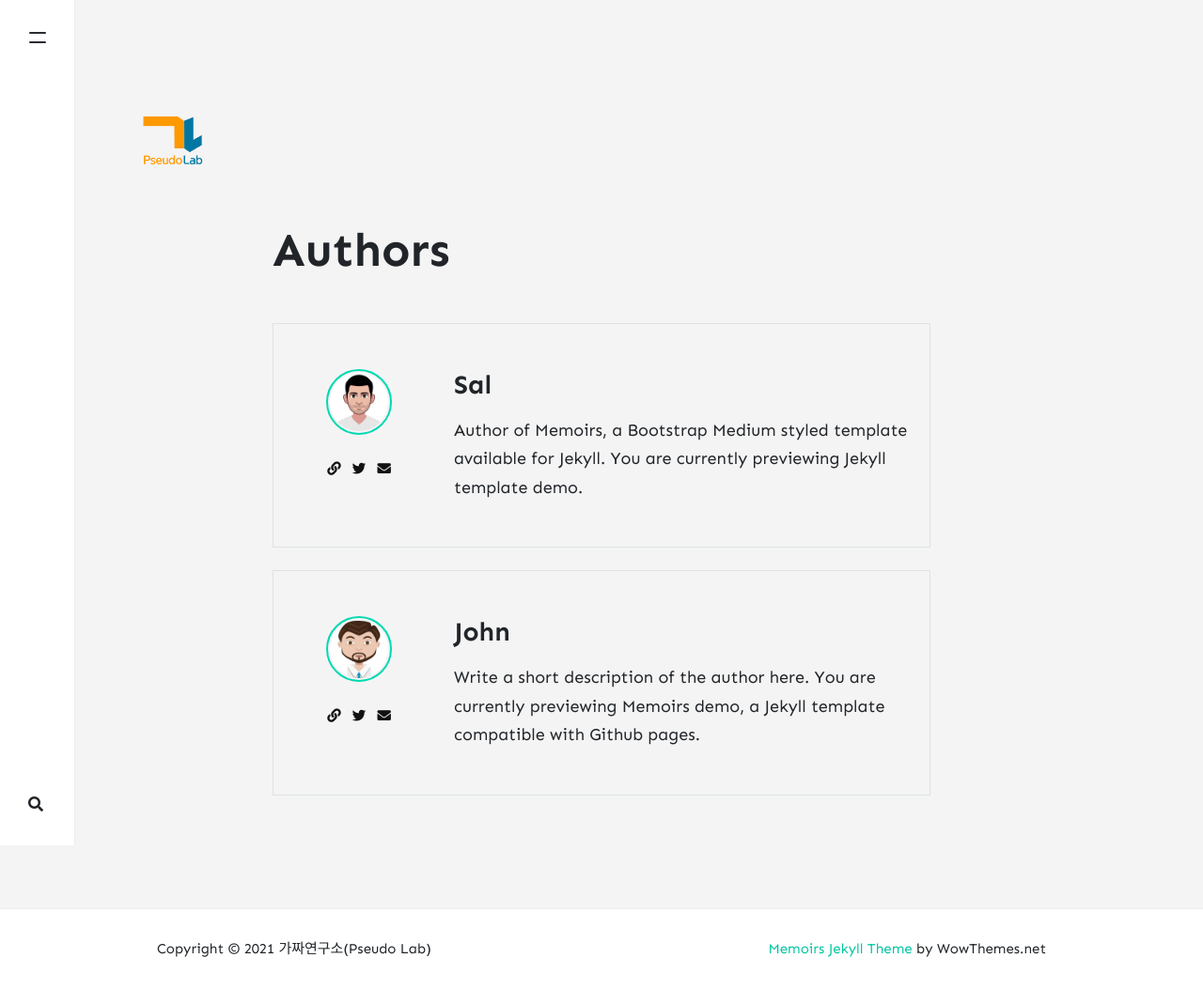
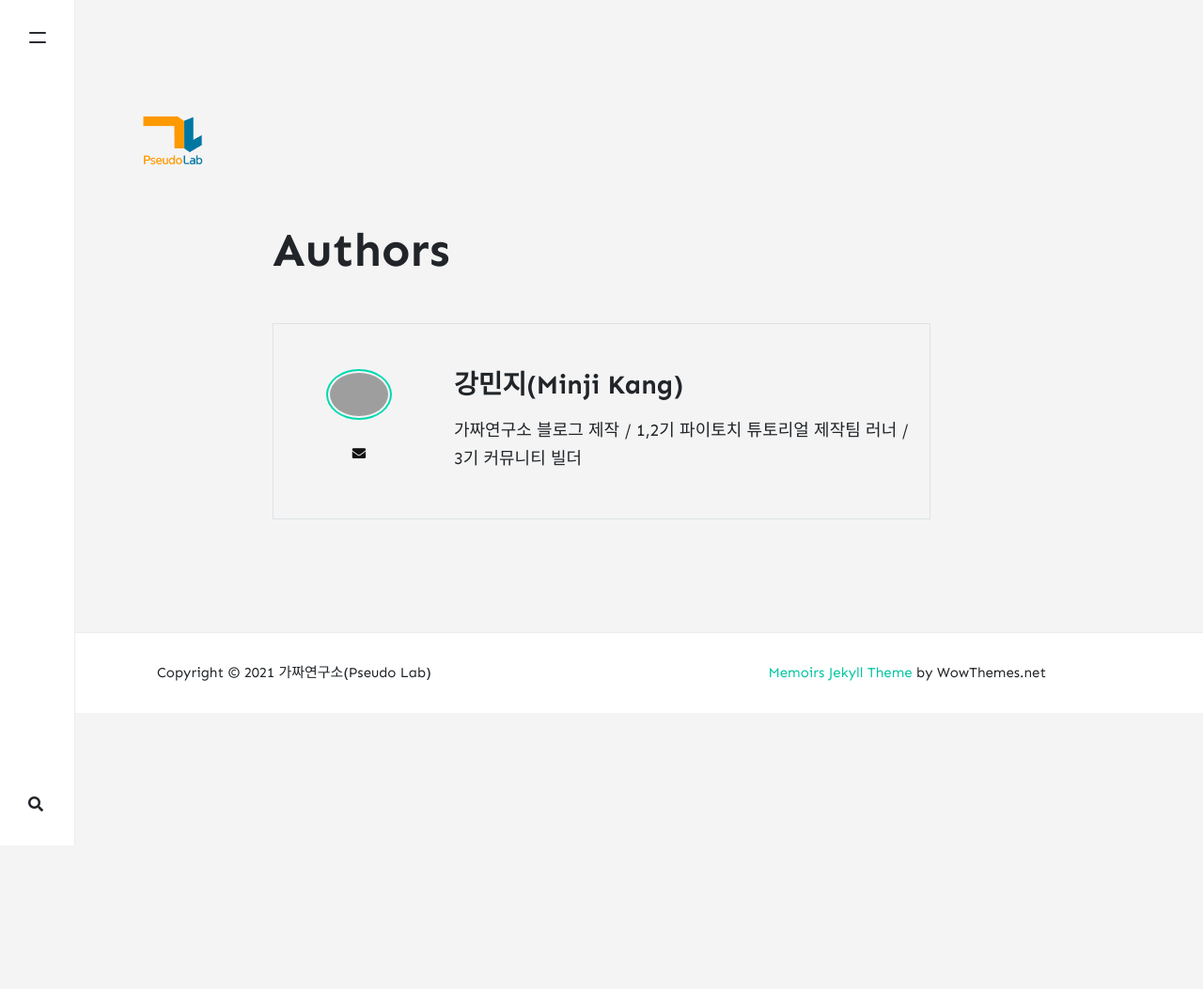
Before and after one commit to pseudolab/pseudolab.github.io, a Jekyll site: the page built from _pages/authors.html, in a window 1280 px wide. Shown: the whole page at 94% size. Built offline with Jekyll 4.4.1, drawn with Linux system fonts in a browser that asks for light colours; nearby versions of some CDN libraries; comment, search, counter and statistics services are not loaded; after the commit the page ends 900 px from its top, so only the background shows below that; grey boxes are pictures that could not be loaded.

```diff
--- a/_config.yml
+++ b/_config.yml
@@ -14,22 +14,24 @@ email: pseudolab.operator@gmail.com
 
 # Authors
 authors:
-  sal:
-    name: Sal
-    display_name: Sal
-    avatar: 'assets/images/avatar-sal.png'
-    email: wowthemesnet@gmail.com
-    web: https://www.wowthemes.net/donate/
-    twitter: https://twitter.com/wowthemesnet
-    description: "Author of Memoirs, a Bootstrap Medium styled template available for Jekyll. You are currently previewing Jekyll template demo."
-  john:
-    name: John
-    display_name: John
-    avatar: 'assets/images/avatar.png'
-    email: wowthemesnet@gmail.com
-    web: https://www.wowthemes.net
-    twitter: https://twitter.com/wowthemesnet
-    description: "Write a short description of the author here. You are currently previewing Memoirs demo, a Jekyll template compatible with Github pages."
+  Minji:
+    name: 강민지(Minji Kang)
+    display_name: 강민지(Minji Kang)
+    avatar: 'assets/images/강민지.png'
+    email: jaellen000@gmail.com
+    github:  mmminji
+    linkedIn: in/민지-강-358391204
+    # web: https://www.wowthemes.net/donate/
+    # twitter: https://twitter.com/wowthemesnet
+    description: "가짜연구소 블로그 제작 / 1,2기 파이토치 튜토리얼 제작팀 러너 / 3기 커뮤니티 빌더"
+  # john:
+  #   name: John
+  #   display_name: John
+  #   avatar: 'assets/images/avatar.png'
+  #   email: wowthemesnet@gmail.com
+  #   web: https://www.wowthemes.net
+  #   twitter: https://twitter.com/wowthemesnet
+  #   description: "Write a short description of the author here. You are currently previewing Memoirs demo, a Jekyll template compatible with Github pages."
 
 # Plugins
 plugins:
```
Also changed, not shown: _posts/2021-07-13-3기러너모집.md (added, +29 -0 lines), assets/images/강민지.jpg (added), assets/images/모집안내.png (added).
